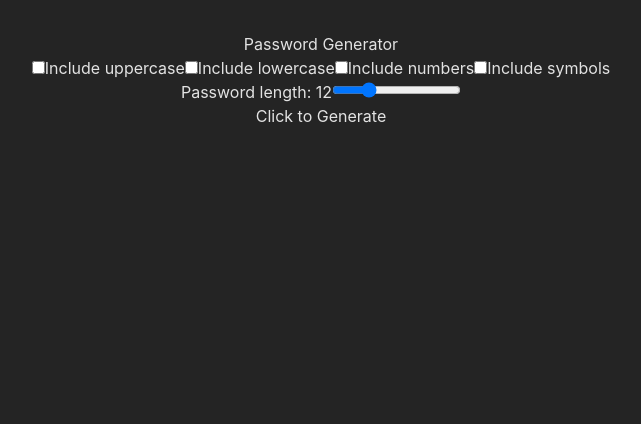
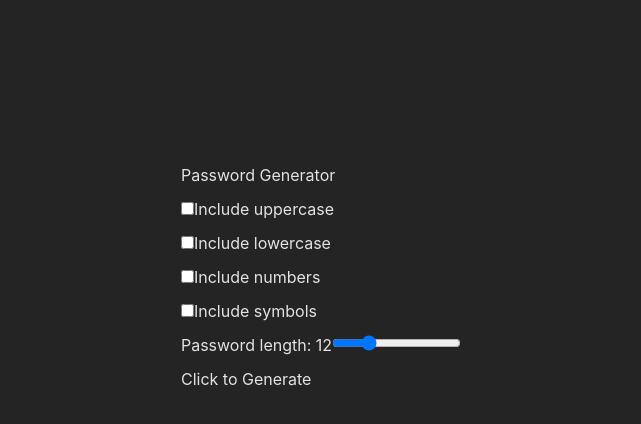
Before and after one commit to maisoncastro/StealthSquad, a React (Vite) app: page / in a window 1280 px wide. Shown: the top 424 px of the page, without its empty margins (319-960 px from the left). Built offline with nearby package versions, Linux system fonts and the light colour scheme.

Commit message:
Justified items center

```diff
--- a/src/App.css
+++ b/src/App.css
@@ -1,8 +1,6 @@
 #root {
-  max-width: 1280px;
   margin: 0 auto;
   padding: 2rem;
-  text-align: center;
 }
 
 .error {
--- a/src/App.tsx
+++ b/src/App.tsx
@@ -54,7 +54,8 @@ function App() {
   };
 
   return (
-    <div className="App">
+    <div className="flex justify-center items-center h-[500px] w-[100%]">
+      <div className="flex flex-col	justify-around gap-[10px] items-start">
         <h1>Password Generator</h1>
         <label>
           <input
@@ -101,6 +102,7 @@ function App() {
         <button onClick={generatePassword}>Click to Generate</button>
         <p>{password}</p>
       </div>
+    </div>
   );
 }
 
```
Lines whose indentation alone changed are shown as unchanged.
